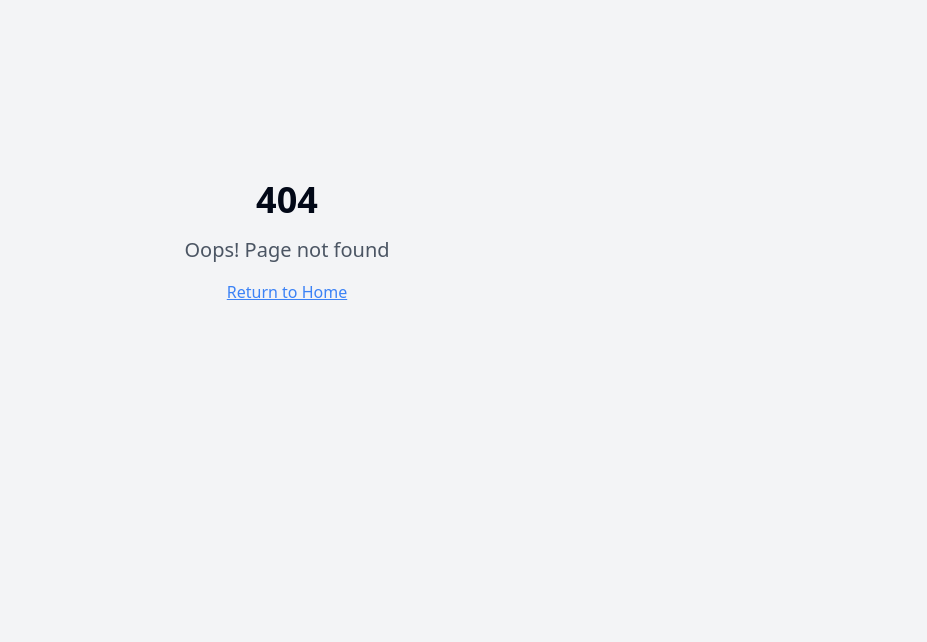
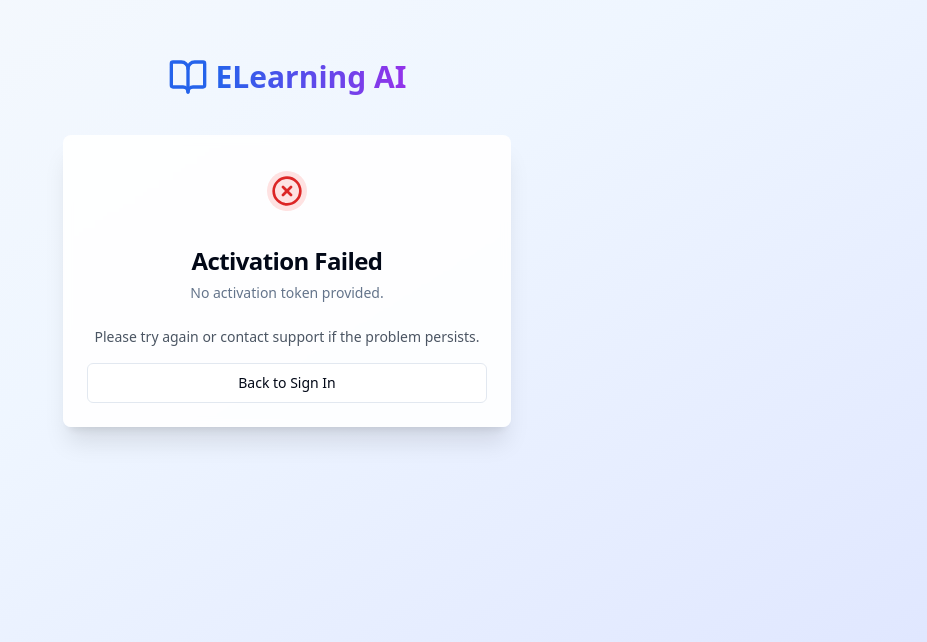
Before and after one commit to nmdung/ai-course-genesis, a React (Vite) app: page /active in a window 1280 px wide. Before the commit this address had no page. Shown: the part 158-800 px from the top of the page, without its empty margins (353-1280 px from the left). Built offline with nearby package versions, Linux system fonts and the light colour scheme.

Commit message:
Add account activation route
- Added a new route `/active` to handle account activation via a token.

```diff
--- a/src/App.tsx
+++ b/src/App.tsx
@@ -17,6 +17,7 @@ import Profile from "./pages/Profile";
 import NotFound from "./pages/NotFound";
 import CourseGeneration from "./pages/CourseGeneration";
 import EmailVerification from "./pages/EmailVerification";
+import AccountActivation from "./pages/AccountActivation";
 
 const queryClient = new QueryClient();
 
@@ -32,6 +33,7 @@ const App = () => (
               <Route path="/" element={<Index />} />
               <Route path="/auth" element={<Auth />} />
               <Route path="/email-verification" element={<EmailVerification />} />
+              <Route path="/active" element={<AccountActivation />} />
               <Route path="/dashboard" element={<Dashboard />} />
               <Route path="/upload" element={<Upload />} />
               <Route path="/course-generation" element={<CourseGeneration />} />
--- /dev/null
+++ b/src/pages/AccountActivation.tsx
@@ -0,0 +1,146 @@
+
+import { useSearchParams, useNavigate } from "react-router-dom";
+import { useEffect, useState } from "react";
+import { supabase } from "@/integrations/supabase/client";
+import { useToast } from "@/hooks/use-toast";
+import { AuthHeader } from "@/components/auth/AuthHeader";
+import { Card, CardContent, CardDescription, CardHeader, CardTitle } from "@/components/ui/card";
+import { Button } from "@/components/ui/button";
+import { CheckCircle, XCircle, Loader2 } from "lucide-react";
+
+const AccountActivation = () => {
+  const [searchParams] = useSearchParams();
+  const navigate = useNavigate();
+  const { toast } = useToast();
+  const [status, setStatus] = useState<'loading' | 'success' | 'error'>('loading');
+  const [message, setMessage] = useState('');
+
+  useEffect(() => {
+    const handleActivation = async () => {
+      const token = searchParams.get('token');
+
+      if (!token) {
+        setStatus('error');
+        setMessage('No activation token provided.');
+        return;
+      }
+
+      try {
+        // Use verifyOtp to handle email confirmation
+        const { error } = await supabase.auth.verifyOtp({
+          token_hash: token,
+          type: 'email'
+        });
+
+        if (error) {
+          setStatus('error');
+          setMessage(error.message || 'Failed to activate account.');
+          toast({
+            title: "Activation Failed",
+            description: error.message || 'Failed to activate account.',
+            variant: "destructive",
+          });
+          return;
+        }
+
+        setStatus('success');
+        setMessage('Your account has been successfully activated!');
+        toast({
+          title: "Account Activated!",
+          description: "Your account has been successfully activated. You can now sign in.",
+        });
+
+        // Redirect to auth page after 3 seconds
+        setTimeout(() => {
+          navigate('/auth');
+        }, 3000);
+
+      } catch (error: any) {
+        setStatus('error');
+        setMessage(error.message || 'An unexpected error occurred.');
+        toast({
+          title: "Activation Failed",
+          description: error.message || 'An unexpected error occurred.',
+          variant: "destructive",
+        });
+      }
+    };
+
+    handleActivation();
+  }, [searchParams, navigate, toast]);
+
+  const handleGoToAuth = () => {
+    navigate('/auth');
+  };
+
+  return (
+    <div className="min-h-screen bg-gradient-to-br from-slate-50 via-blue-50 to-indigo-100 flex items-center justify-center p-4">
+      <div className="w-full max-w-md">
+        <AuthHeader />
+        <Card className="bg-white/90 backdrop-blur-sm border-0 shadow-xl">
+          <CardHeader className="text-center">
+            <div className="mx-auto mb-4 p-3 rounded-full w-16 h-16 flex items-center justify-center">
+              {status === 'loading' && (
+                <div className="bg-blue-100 rounded-full w-full h-full flex items-center justify-center">
+                  <Loader2 className="h-8 w-8 text-blue-600 animate-spin" />
+                </div>
+              )}
+              {status === 'success' && (
+                <div className="bg-green-100 rounded-full w-full h-full flex items-center justify-center">
+                  <CheckCircle className="h-8 w-8 text-green-600" />
+                </div>
+              )}
+              {status === 'error' && (
+                <div className="bg-red-100 rounded-full w-full h-full flex items-center justify-center">
+                  <XCircle className="h-8 w-8 text-red-600" />
+                </div>
+              )}
+            </div>
+            <CardTitle className="text-2xl font-bold">
+              {status === 'loading' && 'Activating Account...'}
+              {status === 'success' && 'Account Activated!'}
+              {status === 'error' && 'Activation Failed'}
+            </CardTitle>
+            <CardDescription>
+              {message}
+            </CardDescription>
+          </CardHeader>
+
+          <CardContent className="space-y-4">
+            {status === 'success' && (
+              <div className="text-center space-y-4">
+                <p className="text-sm text-gray-600">
+                  You will be redirected to the sign in page in a few seconds.
+                </p>
+                <Button onClick={handleGoToAuth} className="w-full">
+                  Go to Sign In
+                </Button>
+              </div>
+            )}
+
+            {status === 'error' && (
+              <div className="text-center space-y-4">
+                <p className="text-sm text-gray-600">
+                  Please try again or contact support if the problem persists.
+                </p>
+                <Button onClick={handleGoToAuth} variant="outline" className="w-full">
+                  Back to Sign In
+                </Button>
+              </div>
+            )}
+
+            {status === 'loading' && (
+              <div className="text-center">
+                <p className="text-sm text-gray-600">
+                  Please wait while we activate your account...
+                </p>
+              </div>
+            )}
+          </CardContent>
+        </Card>
+      </div>
+    </div>
+  );
+};
+
+export default AccountActivation;
```
